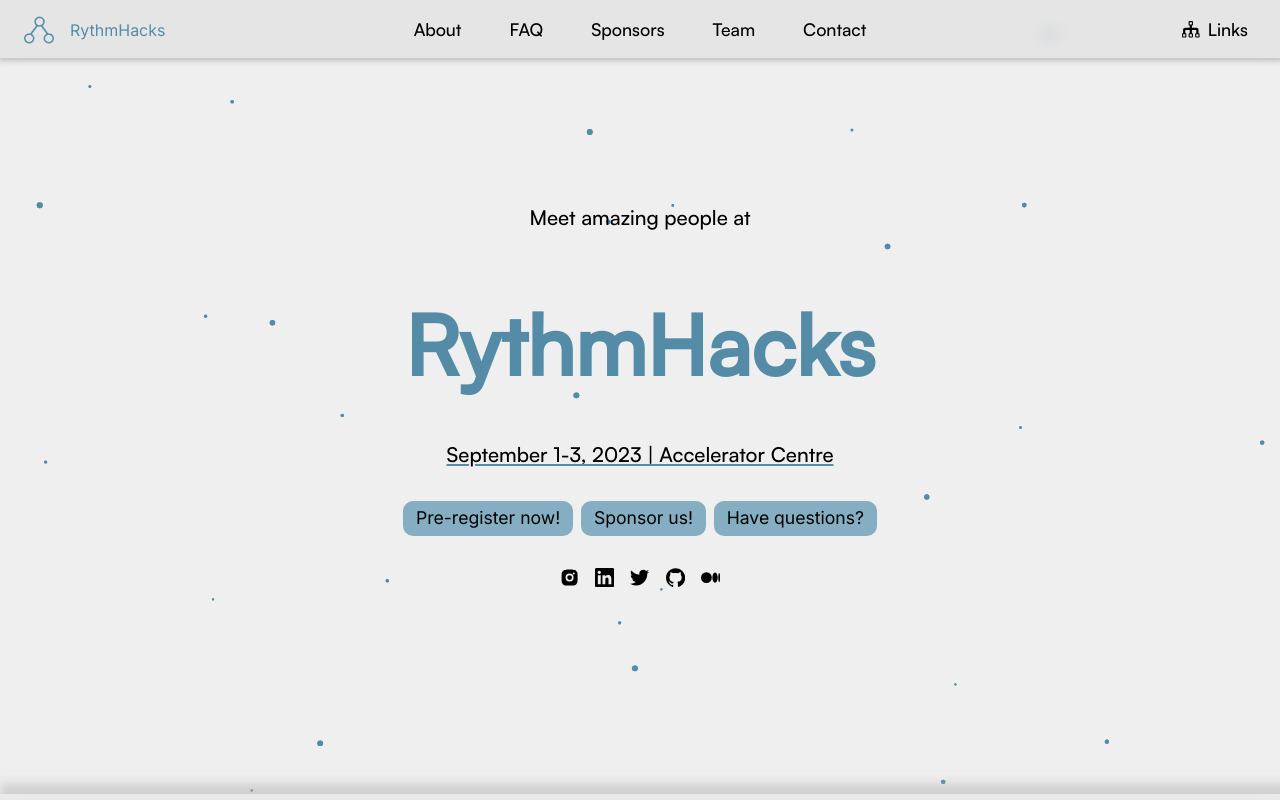
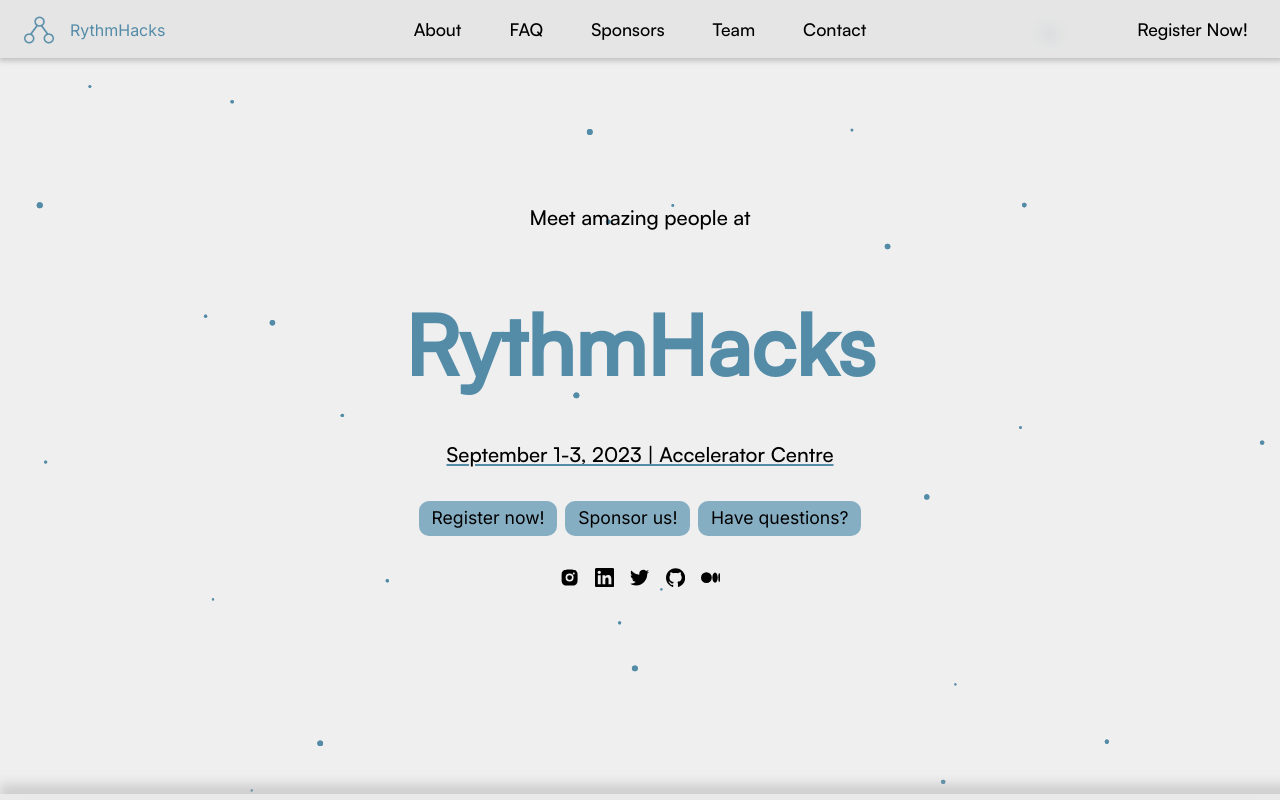
Before and after one commit to RythmHacks/2023.rythmhacks.ca, a React (Create React App) app: page / in a window 1280 px wide. Shown: the top 800 px of the page. Built offline with nearby package versions, Linux system fonts and the light colour scheme; a web font is replaced by a local one.

Commit message:
apps opening stuff

```diff
--- a/src/components/FAQ/FAQData.js
+++ b/src/components/FAQ/FAQData.js
@@ -11,7 +11,7 @@ export const column1 = [
 ],
 [
 "How do I register for RythmHacks?",
-(<>Registration will be opened soon, but in the meantime you can pre-register <a href='https://opnform.com/forms/rythmhacks-pre-registration' target='_blank' rel='noreferrer'>here</a>! You'll be notified when registration starts.</>)
+(<>Registration is open now! <a href='https://opnform.com/forms/rythmhacks-pre-registration' target='_blank' rel='noreferrer'>Click here</a> to register now or Daniel will be very disappointed. Registration will close on August 8th, 2023, meaning any submissions past that point will not be considered. </>)
 ],
 [
 "When is RythmHacks?",
--- a/src/components/Hero/Hero.jsx
+++ b/src/components/Hero/Hero.jsx
@@ -23,7 +23,7 @@ const Hero = () => {
 			<h4 className='text-center' id='description'>September 1-3, 2023 | Accelerator Centre</h4>
 
 			<div className='justify-center flex flex-row md:flex-col items-center gap-2'>
-				<button onClick={() => window.open('https://opnform.com/forms/rythmhacks-pre-registration')}>Pre-register now!</button>
+				<button onClick={() => window.open('https://dash.rythmhacks.ca')}>Register now!</button>
 				<button onClick={() => window.location.href = '/documents/prospectus.pdf'}>Sponsor us!</button>
 				<button onClick={() => {
 					let element = document.getElementById('faq')
--- a/src/components/Navbar/Navbar.jsx
+++ b/src/components/Navbar/Navbar.jsx
@@ -83,9 +83,8 @@ const Navbar = () => {
                 </div>
             </div>
 
-            <button className='socialslink' onClick={() => {window.open('https://links.rythmhacks.ca/')}}>
-                <ImTree/>
-                Links
+            <button className='socialslink' onClick={() => {window.open('https://dash.rythmhacks.ca/')}}>
+                Register Now!
             </button>
         </nav>
     );
```
